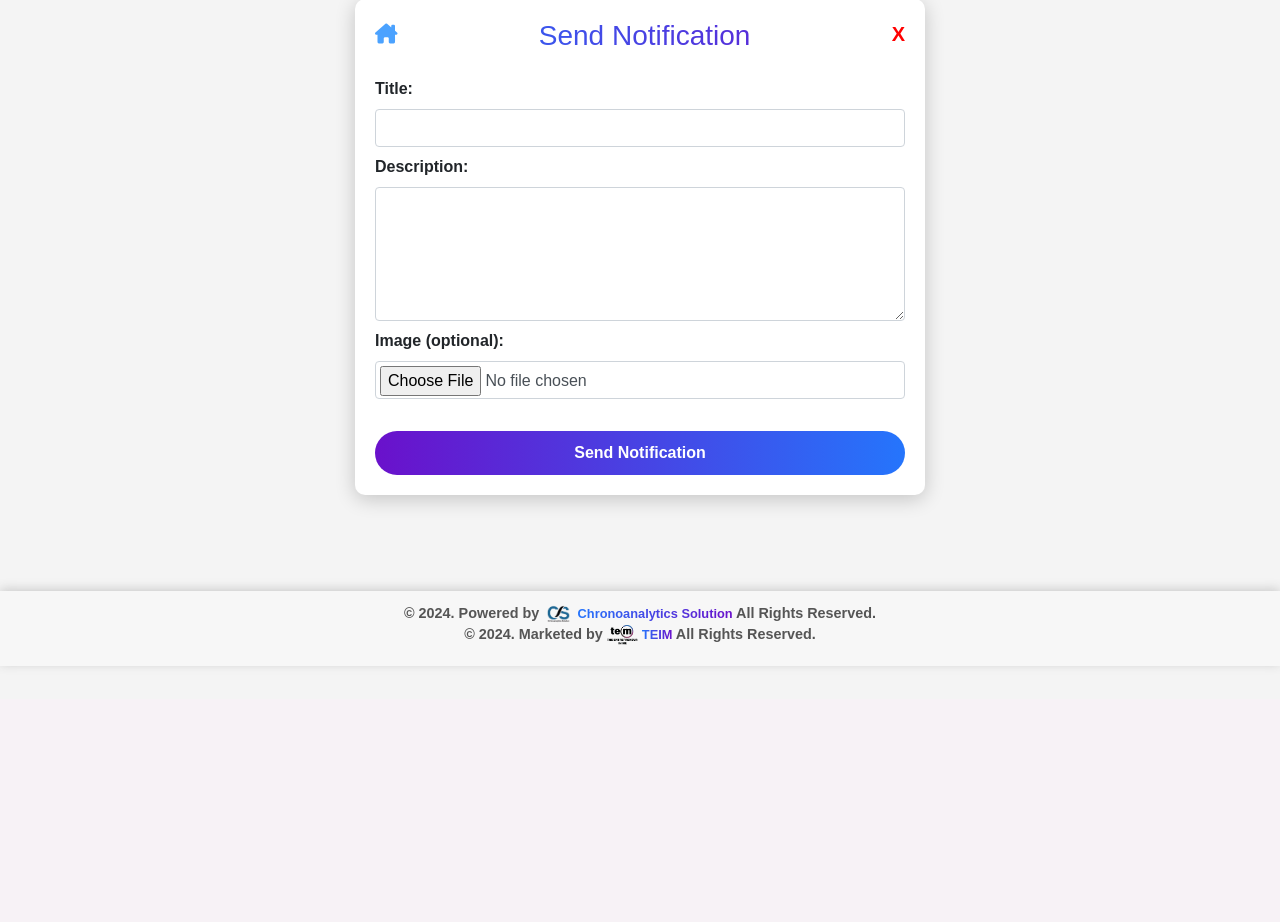
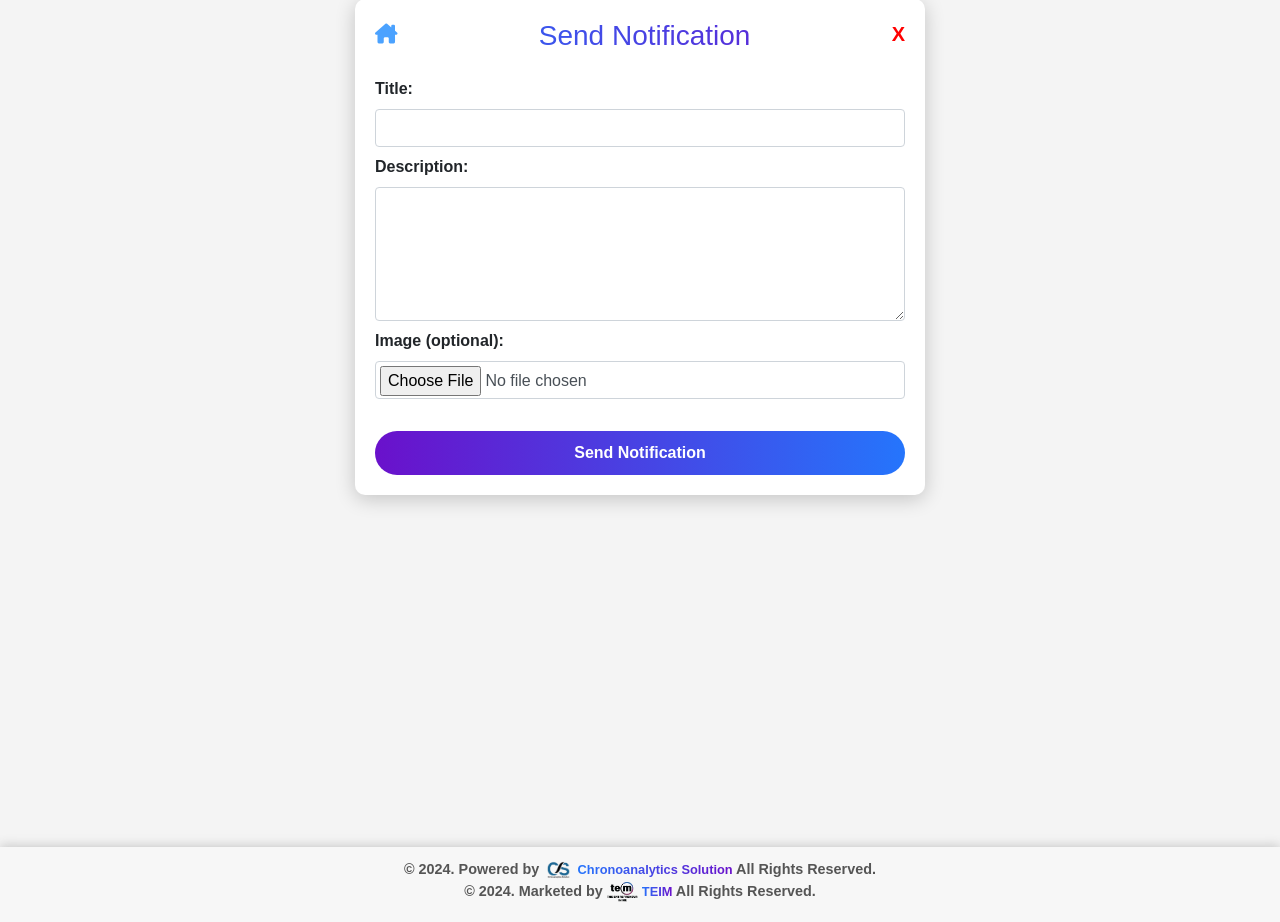
Before and after one commit to teim-projects/lms, a Django app: page /send_notification/ in a window 1280 px wide. Shown: the part 101-1023 px from the top of the page. Before the commit the page ends 769 px from the top, so only its background shows below. Run offline with Django 5.2, Linux system fonts and the light colour scheme.

Commit message:
Update send_notification.html

```diff
--- a/lms/templates/send_notification.html
+++ b/lms/templates/send_notification.html
@@ -264,7 +264,7 @@
 
         </div>
     </nav>
-    <div class="container mt-3 mb-5">
+    <div class="container mt-3 mb-5" style="min-height: 100vh;">
 
         <div class="row " style="margin-top: 100px;">
 
```
